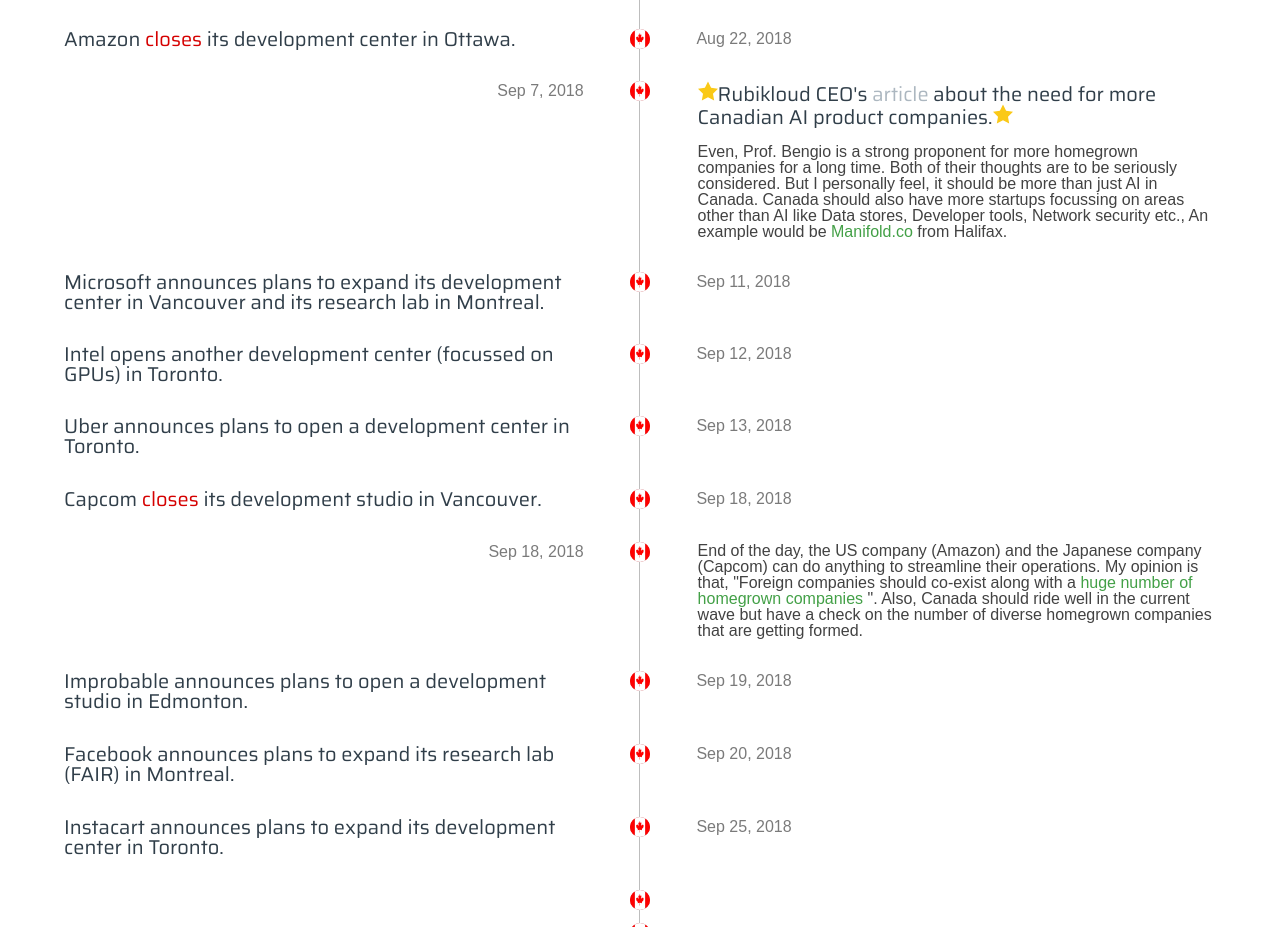
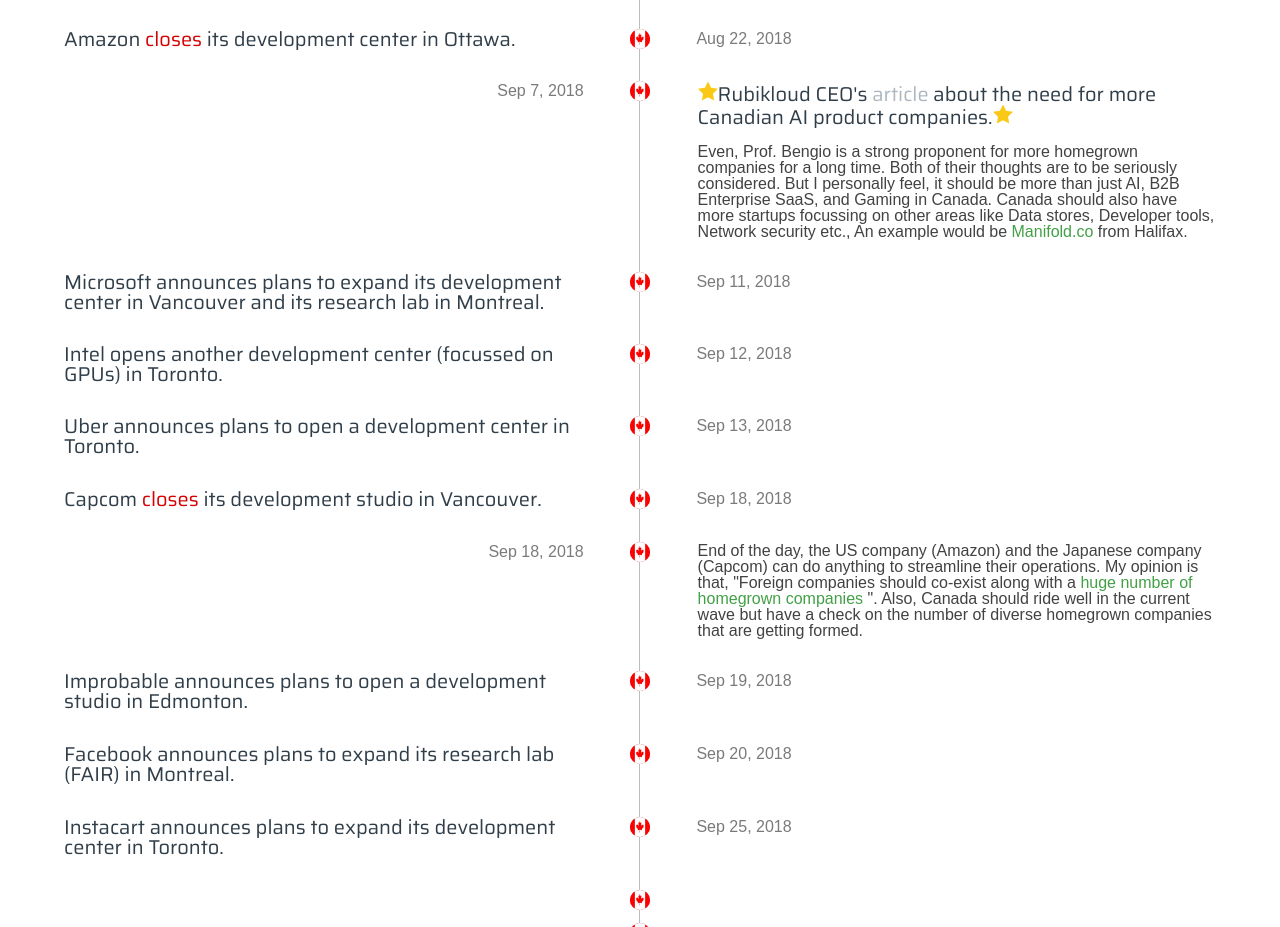
Before and after one commit to cshopeorg/cshopeorg.github.io, a plain HTML site: page index.html in a window 1280 px wide. Shown: the part 3761-4688 px from the top of the page. Drawn offline with Linux system fonts and the light colour scheme; a web font is replaced by a local one.

Commit message:
updated contents

```diff
--- a/index.html
+++ b/index.html
@@ -577,8 +577,8 @@
 						<p>
 							<br/>
 							Even, Prof. Bengio is a strong proponent for more homegrown companies for a long time. Both of their thoughts are
-							to be seriously considered. But I personally feel, it should be more than just AI in Canada. Canada should also have more startups focussing on
-							areas other than AI like Data stores, Developer tools, Network security etc., An example would be <span class="ca-text">Manifold.co</span> from Halifax.
+							to be seriously considered. But I personally feel, it should be more than just AI, B2B Enterprise SaaS, and Gaming in Canada. Canada should also have more startups focussing on
+							other areas like Data stores, Developer tools, Network security etc., An example would be <span class="ca-text">Manifold.co</span> from Halifax.
 						</p>
 
 						<span class="cd-timeline__date">Sep 7, 2018</span>
```
